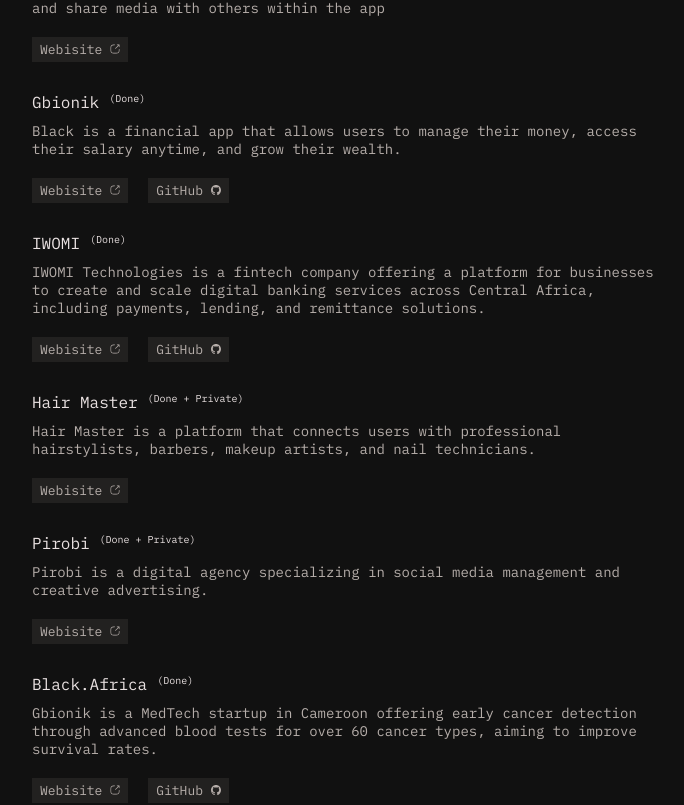
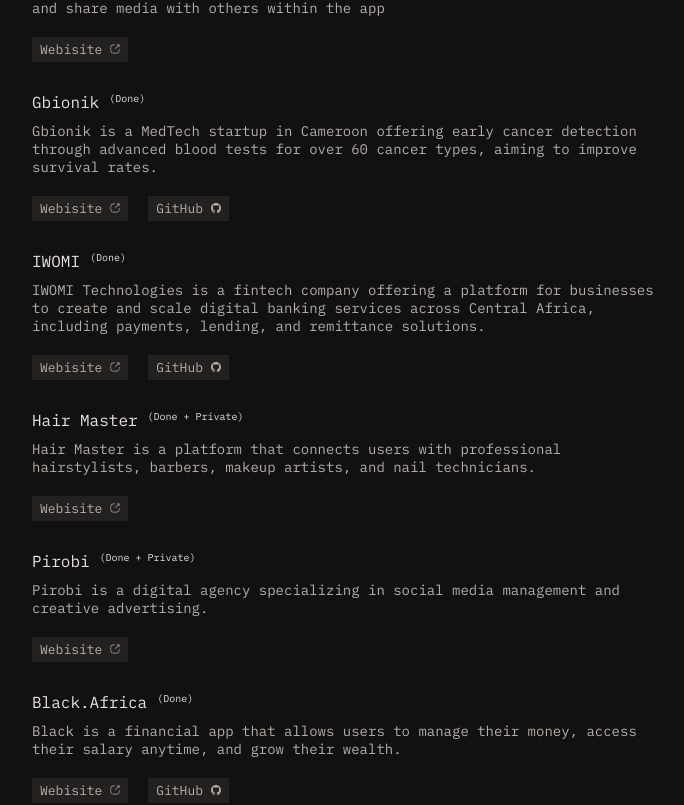
Before and after one commit to timothy-okoduwa/timothy-okoduwa, a Next.js app: page / in a window 1280 px wide. Shown: the part 1720-2525 px from the top of the page, without its empty margins (292-976 px from the left). Built offline with nearby package versions, Linux system fonts and the light colour scheme.

Commit message:
Update project.js data mistake correction

```diff
--- a/app/component/project.js
+++ b/app/component/project.js
@@ -68,7 +68,7 @@
   {
     name: "Gbionik",
     description:
-      "Black is a financial app that allows users to manage their money, access their salary anytime, and grow their wealth.",
+      "Gbionik is a MedTech startup in Cameroon offering early cancer detection through advanced blood tests for over 60 cancer types, aiming to improve survival rates.",
     link: "https://gbionik.vercel.app/",
     type: "Done",
     github: "https://github.com/timothy-okoduwa/gbionik",
@@ -100,7 +100,7 @@
   {
     name: "Black.Africa",
     description:
-      "Gbionik is a MedTech startup in Cameroon offering early cancer detection through advanced blood tests for over 60 cancer types, aiming to improve survival rates.",
+      "Black is a financial app that allows users to manage their money, access their salary anytime, and grow their wealth.",
     link: "https://black-africa.vercel.app/",
     type: "Done",
     github: "https://github.com/timothy-okoduwa/black-africa",
```
